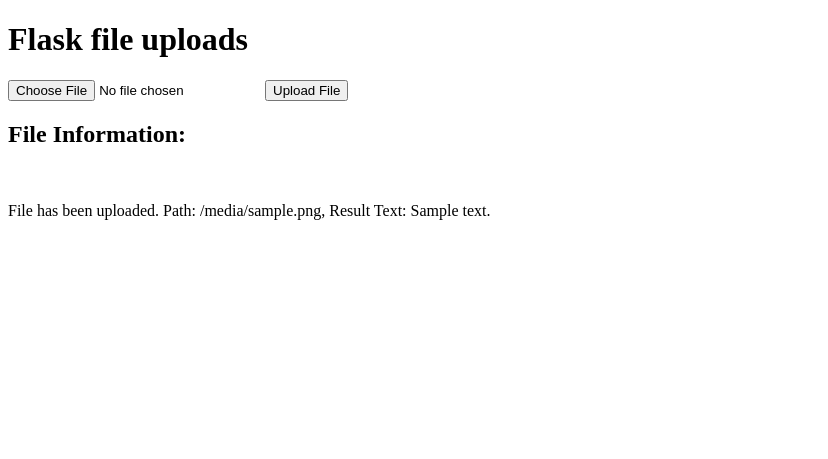
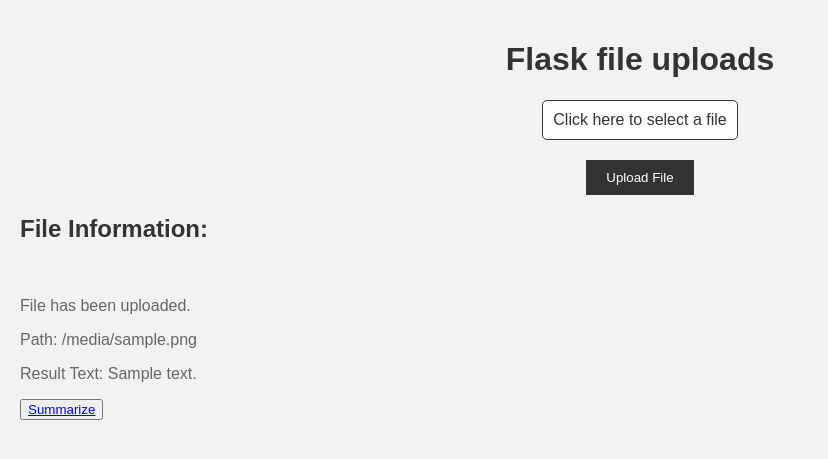
Before and after one commit to lucas-kacz/Listen_AI, a Flask app: template backend/templates/index.html in a window 1280 px wide. Shown: the top 459 px of the page, without its empty margins (0-828 px from the left). Run offline with Flask 3, Linux system fonts and the light colour scheme; the template is opened without the code that fills it: values that come from a table or form of the project are taken from there, most other values are stand-ins (such as "Sample title", 1, 10 or a date in 2020).

Commit message:
summarize + style

```diff
--- a/backend/server.py
+++ b/backend/server.py
@@ -1,8 +1,8 @@
 from flask import Flask, render_template
 
-#Forms
+# Forms
 from flask_wtf import FlaskForm
-#Form validation and rendering library
+# Form validation and rendering library
 from wtforms import FileField, SubmitField
 from wtforms.validators import InputRequired
 from werkzeug.utils import secure_filename
@@ -13,6 +13,7 @@
 from sumy.nlp.tokenizers import Tokenizer
 from sumy.summarizers.lsa import LsaSummarizer
 import nltk
+from flask import request
 
 app = Flask(__name__)
 app.config['SECRET_KEY'] = 'passwordkey'
@@ -28,6 +29,7 @@
 
 nltk.download('punkt')
 
+
 class UploadFileForm(FlaskForm):
     file = FileField("Field", validators=[InputRequired()])
     submit = SubmitField("Upload File")
@@ -37,16 +39,19 @@
 def hello_world():
     return "<p>Hello, World!</p>"
 
-#Upload files function
+# Upload files function
+
+
 @app.route('/home', methods=['GET', 'POST'])
 def home():
     form = UploadFileForm()
     file_info = None
 
     if form.validate_on_submit():
-        file = form.file.data #We retrieve the file
-        file_path = os.path.join(os.path.abspath(os.path.dirname(__file__)), app.config['UPLOAD_FOLDER'], secure_filename(file.filename))
-        file.save(file_path) #Then we save the file
+        file = form.file.data  # We retrieve the file
+        file_path = os.path.join(os.path.abspath(os.path.dirname(
+            __file__)), app.config['UPLOAD_FOLDER'], secure_filename(file.filename))
+        file.save(file_path)  # Then we save the file
 
         audio = whisper.load_audio(file_path)
         audio = whisper.pad_or_trim(audio)
@@ -64,12 +69,35 @@
 
         file_info = {
             'file_path': file_path,
-            'result_text': result.text,
+            'result_text': result.text
         }
 
     #     return f"File has been uploaded. Path: {file_path}, {result.text}"
     # return render_template('index.html', form=form)
     return render_template('index.html', form=form, file_info=file_info)
+
+
+@app.route("/summarize", methods=["GET", "POST"])
+def summarize():
+    form = UploadFileForm()
+    if request.method == "POST":
+        result_text = request.form.get("result_text")
+        num_sentences = int(request.form.get("num_sentences"))
+        language = request.form.get("language")
+
+        # Perform the summarization based on the provided values
+        summary = summarize(result_text, language,
+                            sentences_count=num_sentences)
+
+        return render_template("summarize.html", form=form, result_text=result_text, summary=summary)
+    else:
+        # get the result text from the URL parameter
+        result_text = request.args.get("result_text")
+        # summarize the text
+        summary = summarize(result_text, sentences_count=1)
+        # return the summary
+        return render_template("summarize.html", form=form, result_text=result_text, summary=summary)
+
 
 @app.route("/transcript")
 def transcript():
--- a/backend/templates/index.html
+++ b/backend/templates/index.html
@@ -4,20 +4,112 @@
     <meta charset="UTF-8">
     <meta name="viewport" content="width=device-width, initial-scale=1.0">
     <title>Home</title>
+    <style>
+        body {
+            font-family: Arial, sans-serif;
+            background-color: #f2f2f2;
+            margin: 0;
+            padding: 20px;
+        }
+
+        h1 {
+            color: #333;
+            text-align: center;
+        }
+
+        form {
+            margin-top: 20px;
+            text-align: center;
+        }
+
+        input[type="file"] {
+            display: none;
+        }
+
+        .file-input {
+            display: block;
+            margin: 0 auto;
+            padding: 10px;
+            border: 1px solid #333;
+            border-radius: 5px;
+            background-color: #fff;
+            cursor: pointer;
+        }
+
+        .file-input-label {
+            display: block;
+            text-align: center;
+            color: #333;
+            border: 1px solid #333;
+            background-color: #fff;
+            width: fit-content;
+            margin: 10px auto;
+            padding: 10px;
+            border-radius: 5px;
+            cursor: pointer;
+        }
+
+        input[type="submit"] {
+            margin-top: 10px;
+            padding: 10px 20px;
+            background-color: #333;
+            color: #fff;
+            border: none;
+            cursor: pointer;
+        }
+
+        h2 {
+            margin-top: 20px;
+            color: #333;
+        }
+
+        p {
+            color: #666;
+        }
+    </style>
 </head>
 <body>
     <h1>Flask file uploads</h1>
 
     <form method='POST' enctype="multipart/form-data">
         {{form.hidden_tag()}}
-        {{form.file()}}
+        <label for="file-input" class="file-input-label">
+            Click here to select a file
+        </label>
+        <input type="file" id="file-input" class="file-input" name="file" onchange="displayFileName(this)">
+        <div id="file-name" style="display: none;"></div>
+        <div id="loading-message" style="display: none;">Loading...</div>
         {{form.submit()}}
     </form>
 
+    <script>
+        function displayFileName(input) {
+            var fileName = document.getElementById("file-name");
+            var loadingMessage = document.getElementById("loading-message");
+
+            if (input.files && input.files[0]) {
+                var reader = new FileReader();
+
+                reader.onloadstart = function(e) {
+                    loadingMessage.style.display = "block";
+                }
+
+                reader.onload = function(e) {
+                    fileName.style.display = "block";
+                    fileName.innerHTML = "File name: " + input.files[0].name;
+                    loadingMessage.style.display = "none";
+                }
+
+                reader.readAsDataURL(input.files[0]);
+            }
+        }
+    </script>
+
     {% if file_info %}
         <h2>File Information:</h2>
-        </br>
-        <p>File has been uploaded. Path: {{ file_info.file_path }}, Result Text: {{ file_info.result_text }}</p>
+        <br>
+        <p>File has been uploaded.</p><p>Path: {{ file_info.file_path }}</p><p>Result Text: {{ file_info.result_text }}</p>
+        <button><a href="/summarize?result_text={{ file_info.result_text }}">Summarize</a></button>
     {% endif %}
 
 </body>
```
Also changed, not shown: backend/templates/summarize.html (added, +68 -0 lines), 1 other file.
